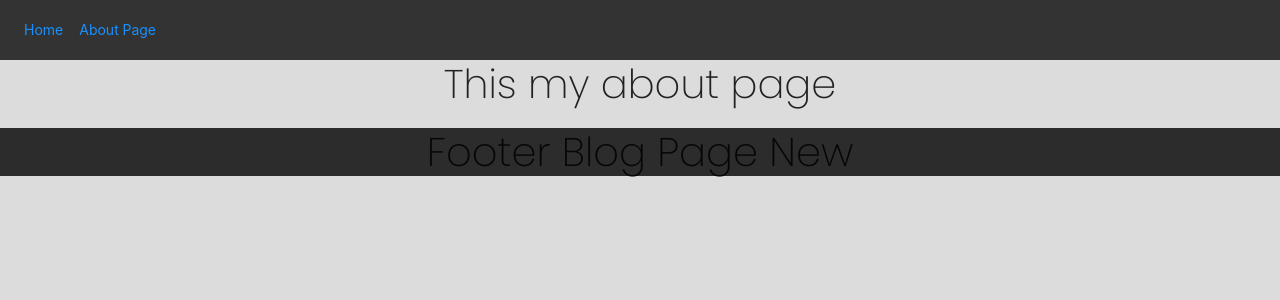
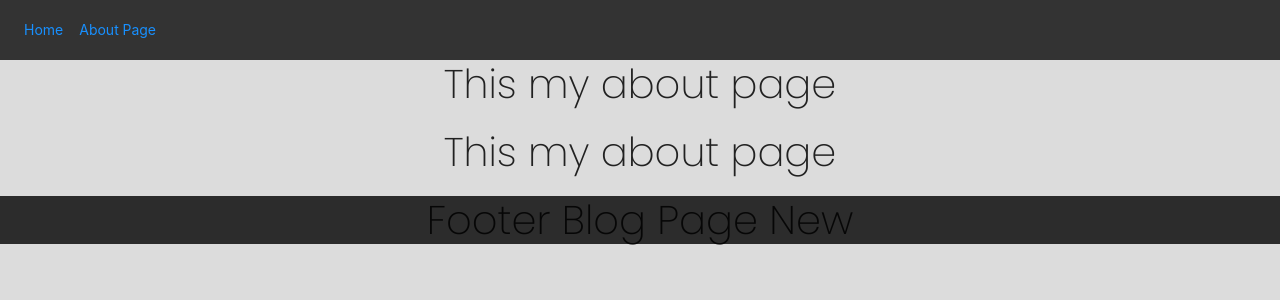
Before and after one commit to MohammedHaris96/Blog-Page, a React (Create React App) app: page /about in a window 1280 px wide. Shown: the top 300 px of the page. Built offline with nearby package versions, Linux system fonts and the light colour scheme; the HTML template or start-up script is replaced by a standard one.

Commit message:
minor change

```diff
--- a/src/Components/AboutPage.js
+++ b/src/Components/AboutPage.js
@@ -5,6 +5,8 @@ const AboutPage = () => {
   return (
     <div className="homepage-container  ">
       <h1>This my about page </h1>
+
+      <h1>This my about page </h1>
       <Footer />
     </div>
   );
```
